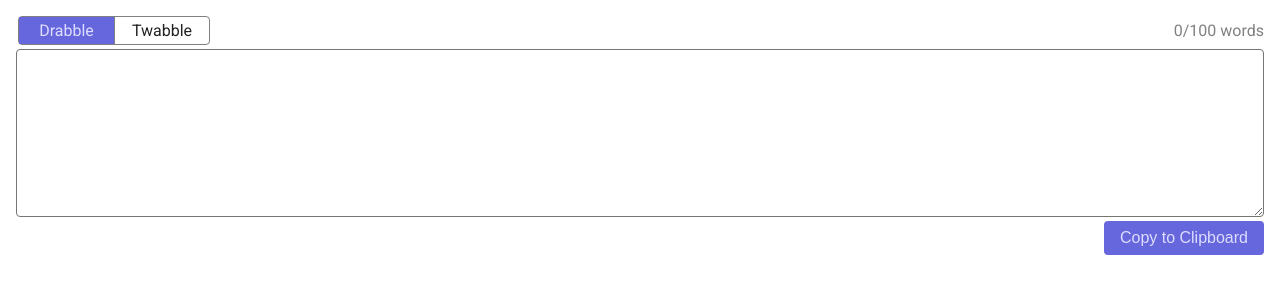
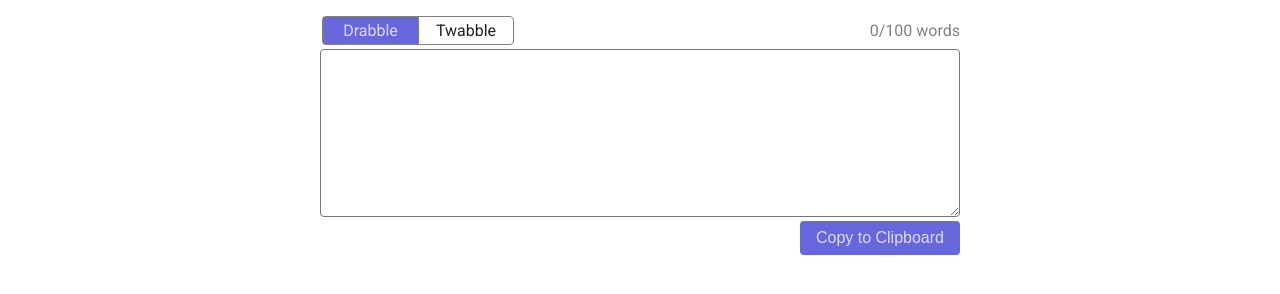
Before and after one commit to drewpereli/drabble-checker, a plain HTML site: page index.html in a window 1280 px wide. Drawn offline with Linux system fonts and the light colour scheme.

Commit message:
Make it look better on desktops

```diff
--- a/index.html
+++ b/index.html
@@ -19,6 +19,11 @@
       margin: 0;
       padding: 1rem;
       font-family: 'Roboto', sans-serif;
+    }
+
+    .main-content {
+      max-width: 40rem;
+      margin: 0 auto;
     }
 
     #content {
@@ -130,7 +135,7 @@
 </head>
 <body>
   <main>
-    <section>
+    <section class="main-content">
       <div class="ui-bar">
         <fieldset>
           <label for="drabble-input" class="checked">
```
